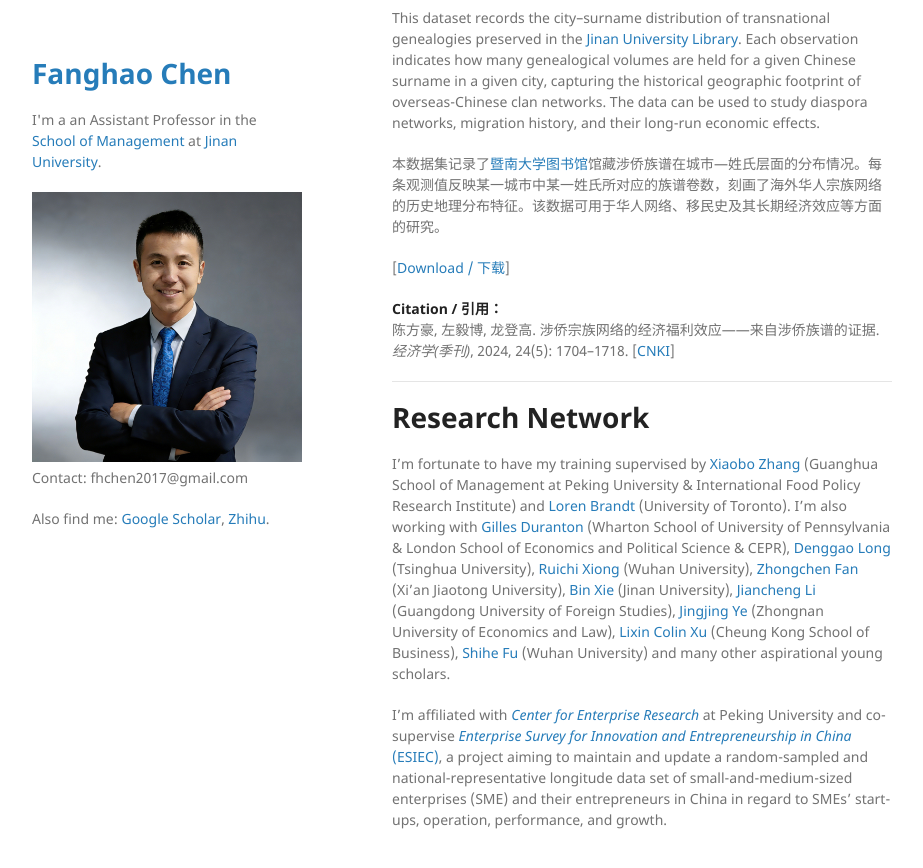
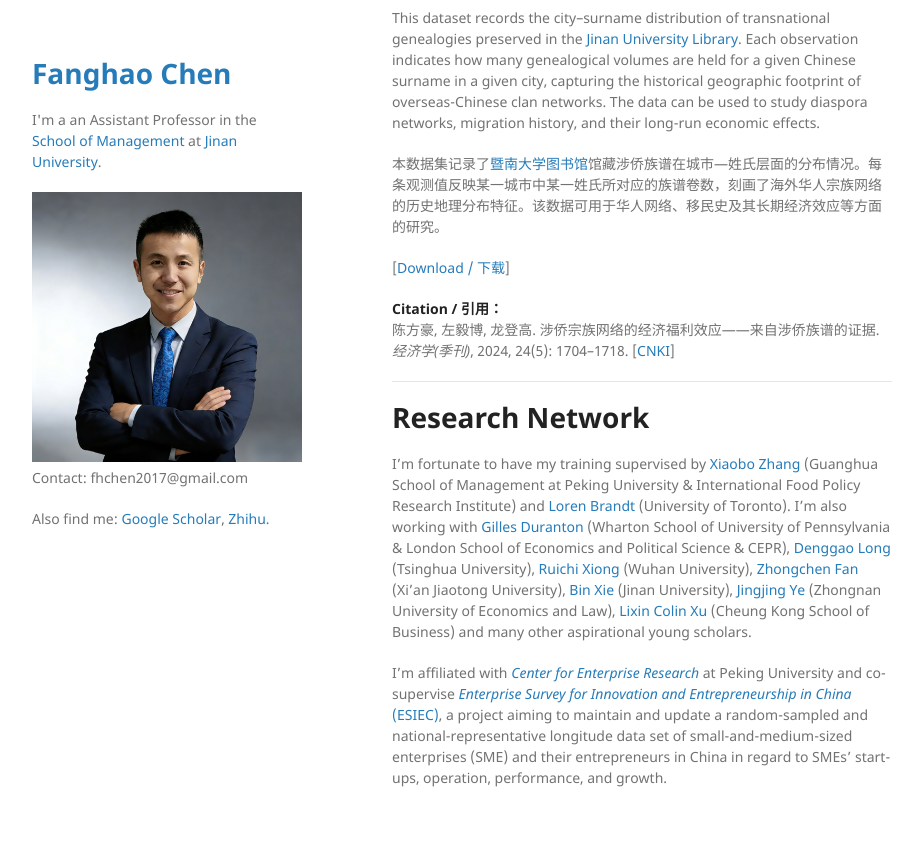
Before and after one commit to FanghaoChen/homepage, a Jekyll site: the page built from links.md, in a window 1280 px wide and 900 px high, scrolled down 807 px. Shown: the top 868 px of the window, without its empty margins (178-1101 px from the left). Built offline with Jekyll 4.4.1, drawn with Linux system fonts in a browser that asks for light colours; our own code applies the rules of GitHub Pages for plain Markdown files.

Commit message:
Update links.md

```diff
--- a/links.md
+++ b/links.md
@@ -39,6 +39,6 @@ This dataset records the city–surname distribution of transnational genealogie
 
 # Research Network #
 
-I'm fortunate to have my training supervised by [Xiaobo Zhang](https://www.gsm.pku.edu.cn/jsjjxq.jsp?urltype=tree.TreeTempUrl&wbtreeid=1141&user_id=x.zhang) (Guanghua School of Management at Peking University & International Food Policy Research Institute) and [Loren Brandt](https://brandt.economics.utoronto.ca/) (University of Toronto). I'm also working with [Gilles Duranton](http://real-faculty.wharton.upenn.edu/duranton/) (Wharton School of University of Pennsylvania & London School of Economics and Political Science & CEPR), [Denggao Long](https://www.tioe.tsinghua.edu.cn/info/1179/1308.htm) (Tsinghua University), [Ruichi Xiong](https://www.ruichixiong.com/) (Wuhan University), [Zhongchen Fan](http://sef.xjtu.edu.cn/info/1086/18778.htm) (Xi'an Jiaotong University), [Bin Xie](http://binxie.weebly.com/) (Jinan University), [Jiancheng Li](https://jingmao.gdufs.edu.cn/info/2380/11238.htm) (Guangdong University of Foreign Studies), [Jingjing Ye](https://csxy.zuel.edu.cn/2022/0903/c7501a305013/pagem.htm) (Zhongnan University of Economics and Law), [Lixin Colin Xu](https://english.ckgsb.edu.cn/faculty/lixin-colin-xu/) (Cheung Kong School of Business), [Shihe Fu](https://ems.whu.edu.cn/info/1680/215401.htm) (Wuhan University) and many other aspirational young scholars.
+I'm fortunate to have my training supervised by [Xiaobo Zhang](https://www.gsm.pku.edu.cn/jsjjxq.jsp?urltype=tree.TreeTempUrl&wbtreeid=1141&user_id=x.zhang) (Guanghua School of Management at Peking University & International Food Policy Research Institute) and [Loren Brandt](https://brandt.economics.utoronto.ca/) (University of Toronto). I'm also working with [Gilles Duranton](http://real-faculty.wharton.upenn.edu/duranton/) (Wharton School of University of Pennsylvania & London School of Economics and Political Science & CEPR), [Denggao Long](https://www.tioe.tsinghua.edu.cn/info/1179/1308.htm) (Tsinghua University), [Ruichi Xiong](https://www.ruichixiong.com/) (Wuhan University), [Zhongchen Fan](http://sef.xjtu.edu.cn/info/1086/18778.htm) (Xi'an Jiaotong University), [Bin Xie](http://binxie.weebly.com/) (Jinan University), [Jingjing Ye](https://csxy.zuel.edu.cn/2022/0903/c7501a305013/pagem.htm) (Zhongnan University of Economics and Law), [Lixin Colin Xu](https://english.ckgsb.edu.cn/faculty/lixin-colin-xu/) (Cheung Kong School of Business) and many other aspirational young scholars.
 
 I'm affiliated with [_Center for Enterprise Research_](https://cer.gsm.pku.edu.cn/) at Peking University and co-supervise [_Enterprise Survey for Innovation and Entrepreneurship in China_ (ESIEC)](https://opendata.pku.edu.cn/dataset.xhtml?persistentId=doi:10.18170/DVN/DLBWAK&language=en), a project aiming to maintain and update a random-sampled and national-representative longitude data set of small-and-medium-sized enterprises (SME) and their entrepreneurs in China in regard to SMEs' start-ups, operation, performance, and growth.
```
